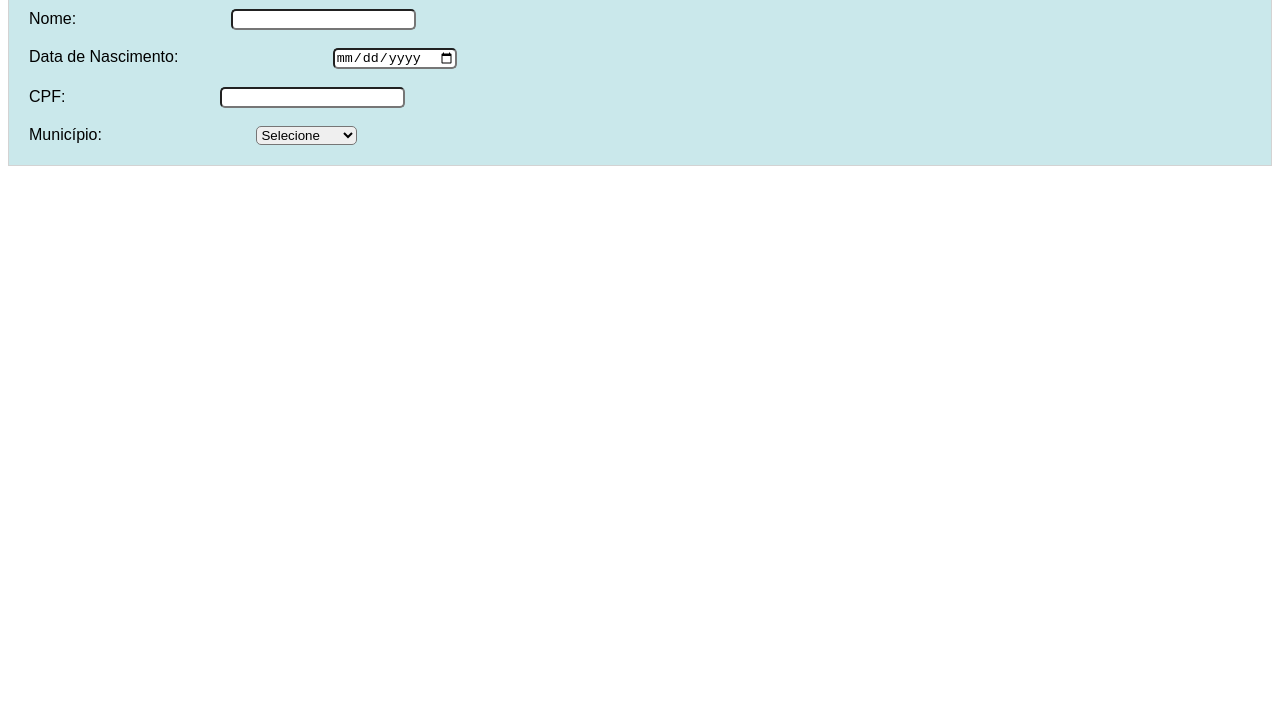
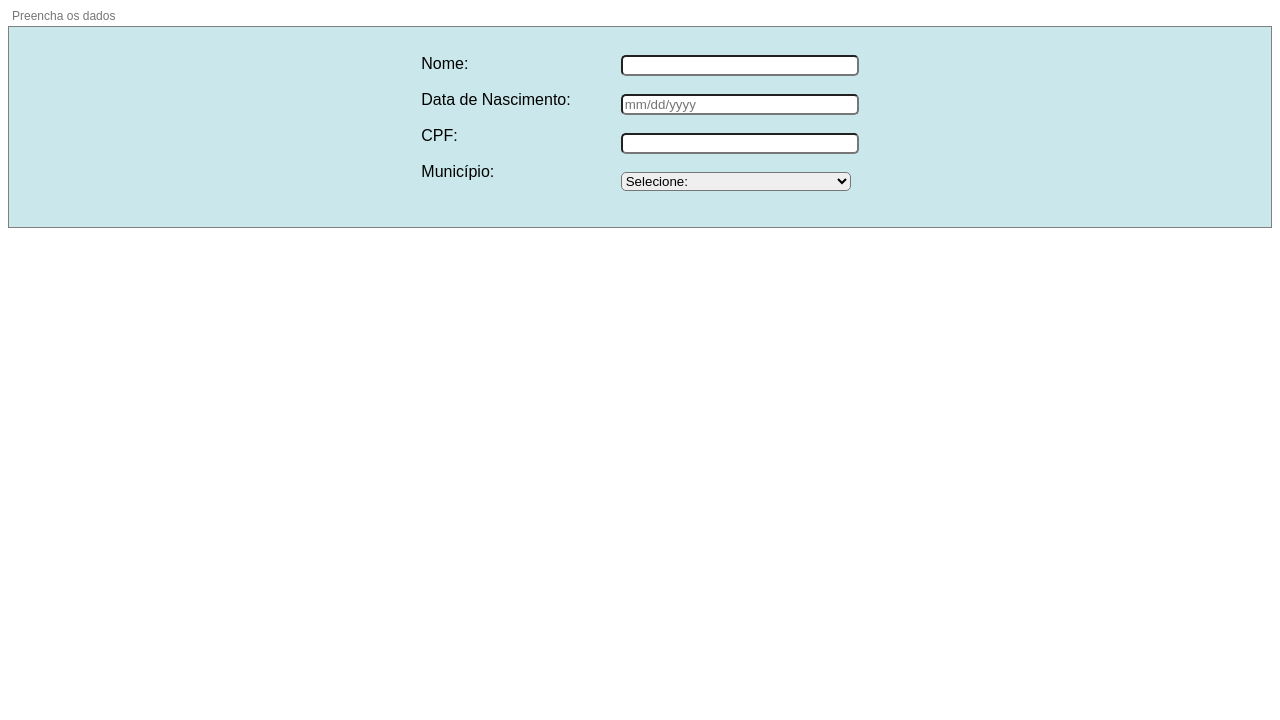
Before and after one commit to danielacarva/DevinZucchetti_M01S03, a plain HTML site: page exercicio04_s3/index.html in a window 1280 px wide. Shown: the part 80-800 px from the top of the page. Drawn offline with Linux system fonts and the light colour scheme.

Commit message:
exercicio 4 estilizacao formulario
alinhando os campos left

```diff
--- a/exercicio04_s3/index.html
+++ b/exercicio04_s3/index.html
@@ -9,34 +9,33 @@
   <body>
     <h1>Formulário de Cadastro</h1>
 
-    <header>Preencha os dados</header>
+    <header>
+      <input class="tituloBox" placeholder="Preencha os dados">
+    </header>
 
-      <section>
-        <label class="label" for="nome">Nome: </label>
-        <input class="input" type="text" id="nome"<br>
-        <br>
-        <br>
+    <main>
 
-        <label class="label" for="dataNascimento" >Data de Nascimento: </label>
-        <input class="input" type="date" id="dataNascimento"<br>
-        <br>
-        <br>
+      <section class="camposDados">
+        <div class="camposDadosLabel">
+          <label class="label" for="nome">Nome: </label><br>
+          <label class="label" for="dataNascimento" >Data de Nascimento: </label><br>
+          <label class="label" for="cadastroPessoasFisicas" >CPF: </label><br>
+          <label class="label" for="municipio" > Município:</label><br>
+        </div>
 
-        <label class="label" for="cadastroPessoasFisicas" >CPF: </label>
-        <input class="input" type="text" id="cadastroPessoasFisicas"<br>
-        <br>
-        <br>
-
-        <label class="label" for="municipio" > Município:</label>
-        <select class="input" name="municipio" id="municipio">
-          <option label="Selecione">Selecione:</option>
-          <option value="florianopolis">Florianópolis</option>
-          <option value="portoAlegre">Porto Alegre</option>
-          <option value="curitiba">Curitiba</option>
-          <option value="passoFundo">Passo Fundo</option>
-        </select>
-
+        <div class="camposDadosEntradas">
+          <input class="input" type="text" id="nome"><br>
+          <input class="input" type="text" id="dataNascimento" placeholder="mm/dd/yyyy"><br>
+          <input class="input" type="text" id="cadastroPessoasFisicas"><br>
+          <select class="input" name="municipio" id="municipio"><br>
+            <option value="selecione">Selecione:</option>
+            <option value="florianopolis">Florianópolis</option>
+            <option value="portoAlegre">Porto Alegre</option>
+            <option value="curitiba">Curitiba</option>
+            <option value="passoFundo">Passo Fundo</option>
+          </select>
+        </div>
       </section>
-
+    </main>
   </body>
 </html>
--- a/exercicio04_s3/style.css
+++ b/exercicio04_s3/style.css
@@ -4,31 +4,54 @@
 
 h1 {
   font-family:'Roboto Slab', 'Noto Sans', 'Helvetica', sans-serif;
-  font-size: 20px;
   color: #100aab;
   font-weight: 700;
   text-align: center;
+  font-weight: bold;
 }
 
-header{
+.tituloBox {
   display: flex;
-  align-items: left;
+  align-items: lef;
+  justify-content: left;
   font-size: 12px;
+  border-color: transparent;
 }
 
-section {
+main {
+  display: flex;
+  flex-direction: row;
+  justify-content: center;
+  align-items: center;
+  background-color: #CAE8EB;
+  padding: 18px;
+  border:1px solid gray;
+}
+
+.camposDados {
+  display: flex;
+  flex-direction: row;
   font-family: 'Arial', 'Roboto Slab', 'Noto Sans', 'Helvetica', sans-serif;
-  text-align: left;
   background-color: #CAE8EB;
-  border: 1px, solid ;
-  border-color: #d3d3d3;
-  padding: 20px;
+  gap: 50px;
+  padding:10px;
 
 }
 
-input, select{
+.camposDadosLabel {
+  display: flex;
+  flex-direction: column;
+  justify-content: center;
+  align-items: left;
+  text-align: left;
+}
+
+.camposDadosEntradas .input {
+  display: flex;
+  flex-direction: column;
+  justify-content: center;
+  align-items: center;
   border-radius: 5px;
-  gap: 50px;
   text-align: left;
-  margin-left: 150px;
+  width: 230px;
 }
```
